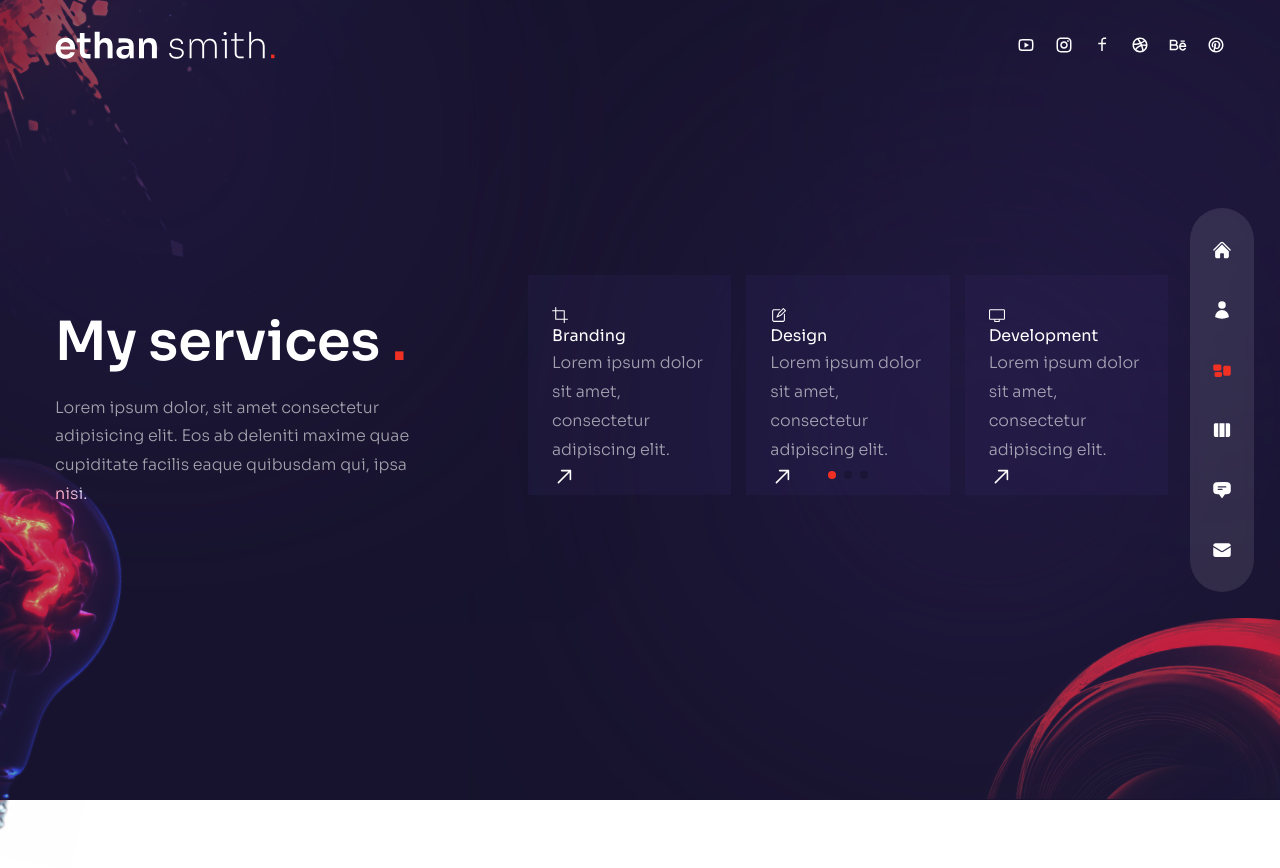
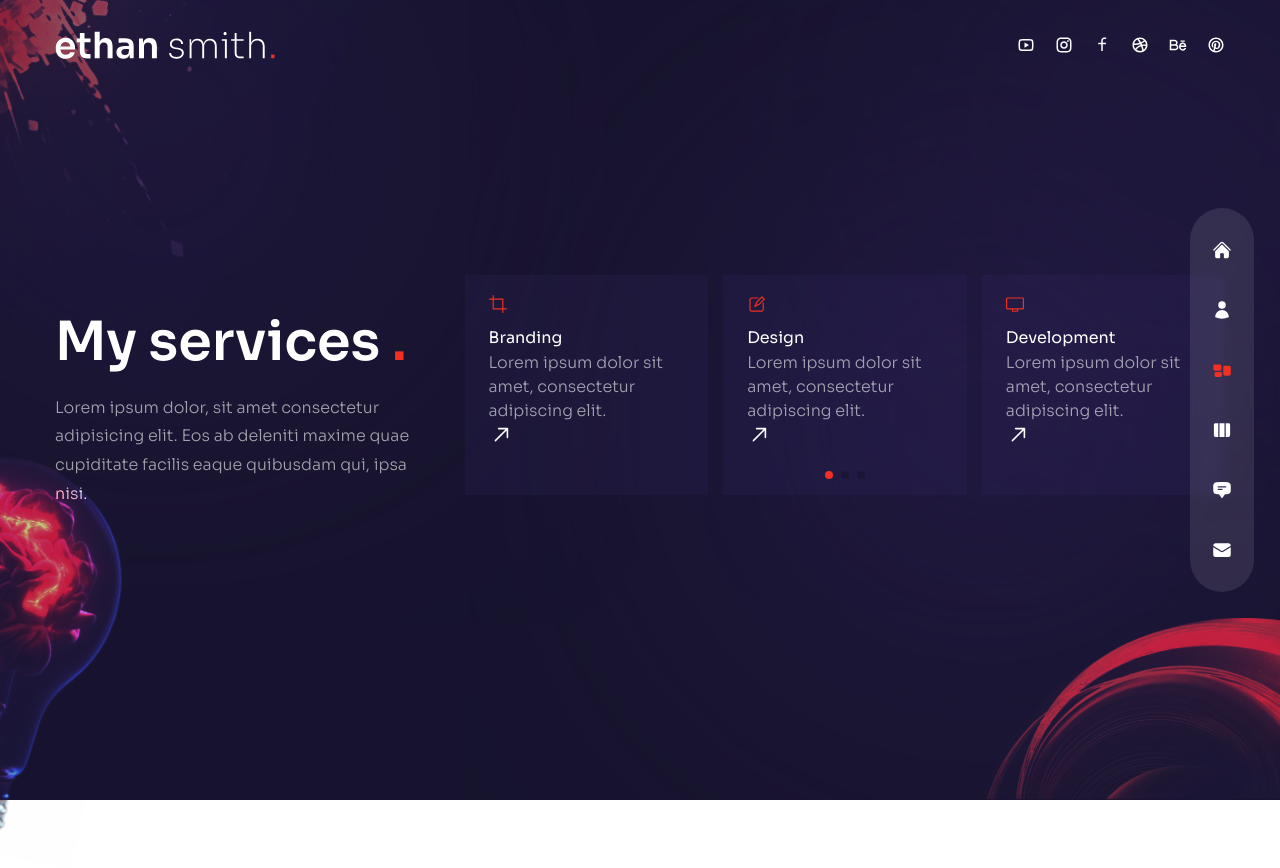
Before and after one commit to DenisVoron/my-portfolio-nextjs-ts, a Next.js app: page /services in a window 1280 px wide. Shown: the top 868 px of the page. Built offline with nearby package versions, Linux system fonts and the light colour scheme.

Commit message:
work on slider three

```diff
--- a/app/components/ServiceSlider.tsx
+++ b/app/components/ServiceSlider.tsx
@@ -72,18 +72,20 @@ const ServiceSlider: FC = (): JSX.Element => {
   }, []);
 
   return (
-    <swiper-container class="w-72 sm:w-[40rem] h-[210px] sm:h-[220px]">
+    <swiper-container class="h-[180px] sm:h-[220px]">
       {serviceData.map((item, index) => (
         <swiper-slide
           key={index}
           style={{ backgroundColor: "rgba(65, 47, 123, 0.15)" }}
         >
-          <div className="h-max rounded-lg px-6 py-8 flex sm:flex-col gap-x-6 sm:gap-x-0 group cursor-pointer hover:bg-[rgba(89,65,169,0.15)] transition-all duration-300">
-            <div>{item.icon}</div>
+          <div className="h-max rounded-lg px-6 py-5 flex sm:flex-col gap-x-6 sm:gap-x-0 group cursor-pointer hover:bg-[rgba(89,65,169,0.15)] transition-all duration-300">
+            <div className="text-base sm:text-lg text-accent mb-3">
+              {item.icon}
+            </div>
             {/* title & desc */}
-            <div>
+            <div className=" mb">
               <div>{item.title}</div>
-              <p className="">{item.description}</p>
+              <p className="text-sm sm:text-base">{item.description}</p>
             </div>
             <div className="text-2xl">
               <RxArrowTopRight />
--- a/app/services/page.tsx
+++ b/app/services/page.tsx
@@ -22,8 +22,9 @@ const Services: FC = (): JSX.Element => {
             </p>
           </div>
           {/* slider */}
-          <ServiceSlider />
-          {/* <SliderPagination /> */}
+          <div className="w-full xl:max-w-[65%]">
+            <ServiceSlider />
+          </div>
         </div>
       </div>
       <Bulb />
```
